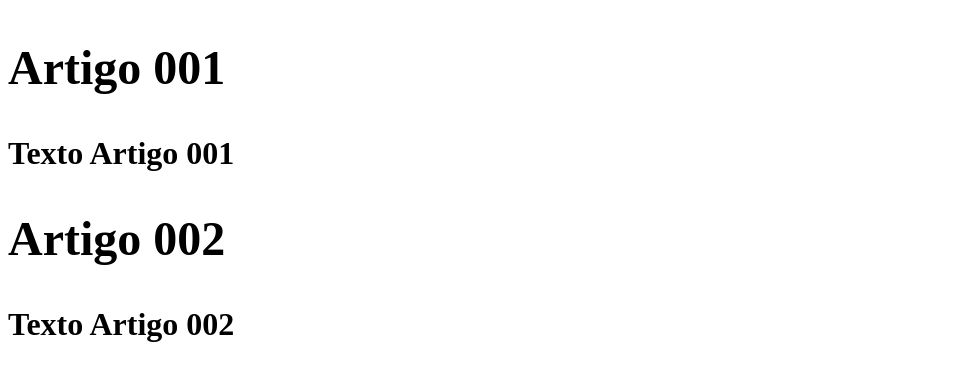
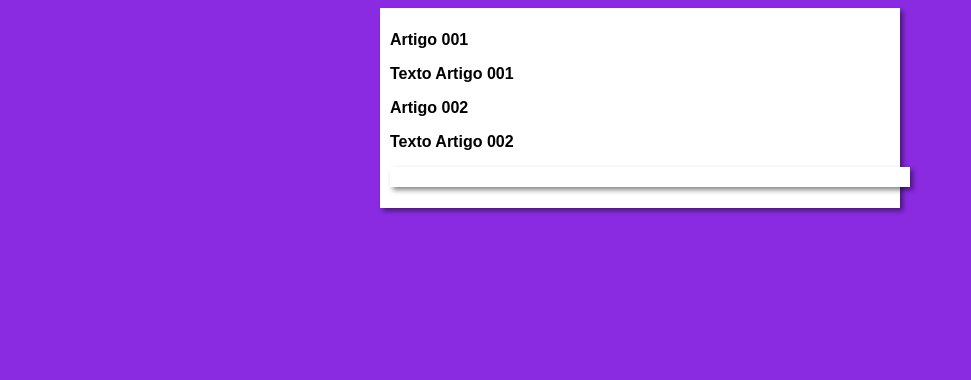
Before and after one commit to Duduedulopes/projeto-site, a plain HTML site: page index.html in a window 1280 px wide. Shown: the whole page, without its empty margins (0-971 px from the left). Drawn offline with Linux system fonts and the light colour scheme.

Commit message:
iniciei o design

```diff
--- /dev/null
+++ b/estilos/style.css
@@ -0,0 +1,17 @@
+* {
+    font-family: Arial, Helvetina, sans-serif;
+    font-size: 16px;
+}
+
+body {
+    background-color: blueviolet;
+
+}
+
+main {
+    background-color: white;
+    width: 500px;
+    margin: auto;
+    padding: 10px;
+    box-shadow: 3px 3px 5px rgba(0, 0, 0, 0.473);
+}
--- a/index.html
+++ b/index.html
@@ -4,6 +4,7 @@
     <meta charset="UTF-8">
     <meta name="viewport" content="width=device-width, initial-scale=1.0">
     <title>Título do Site</title>
+    <link rel="stylesheet" href="estilos/style.css">
 </head>
 <body>
     <main>
```
